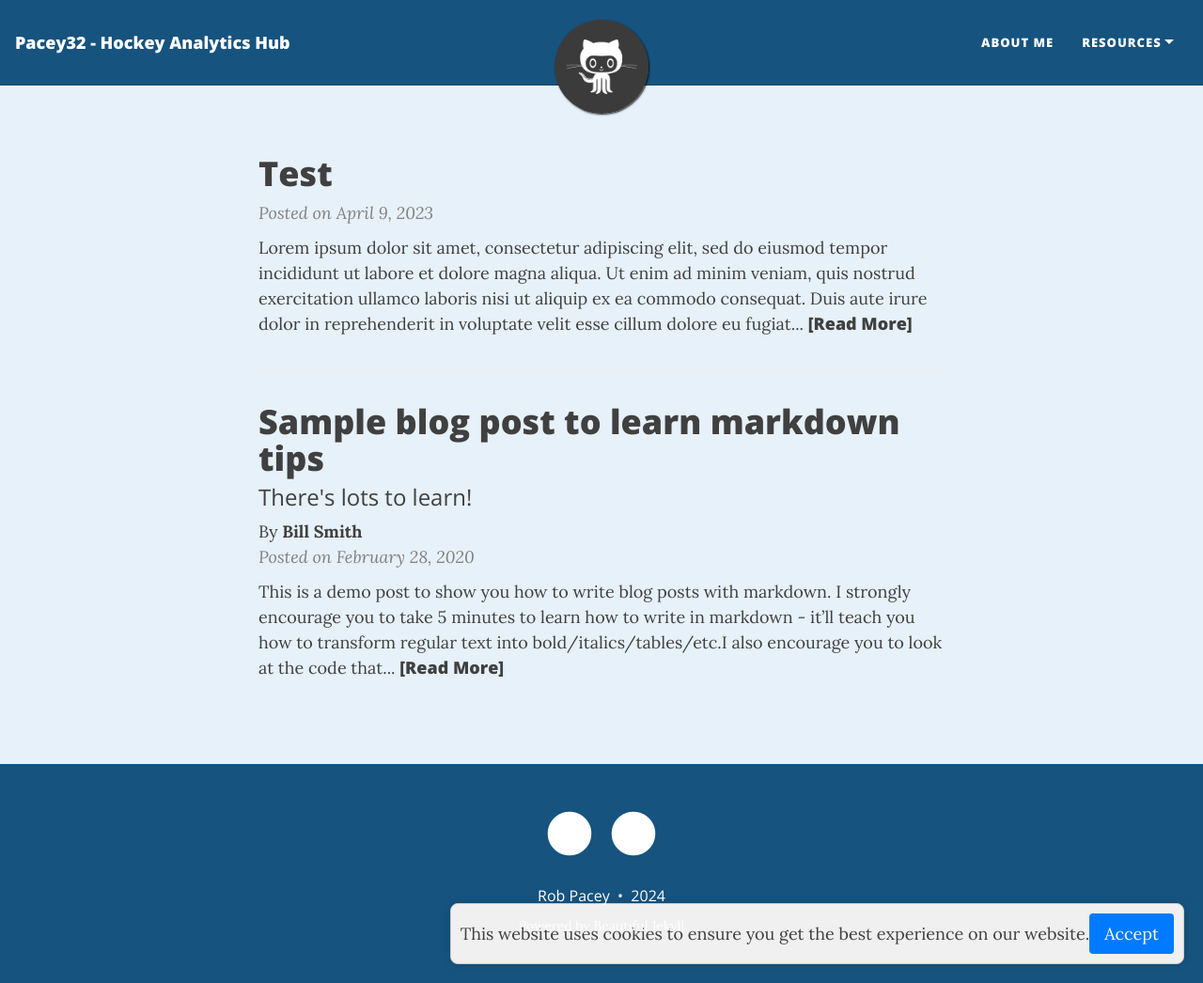
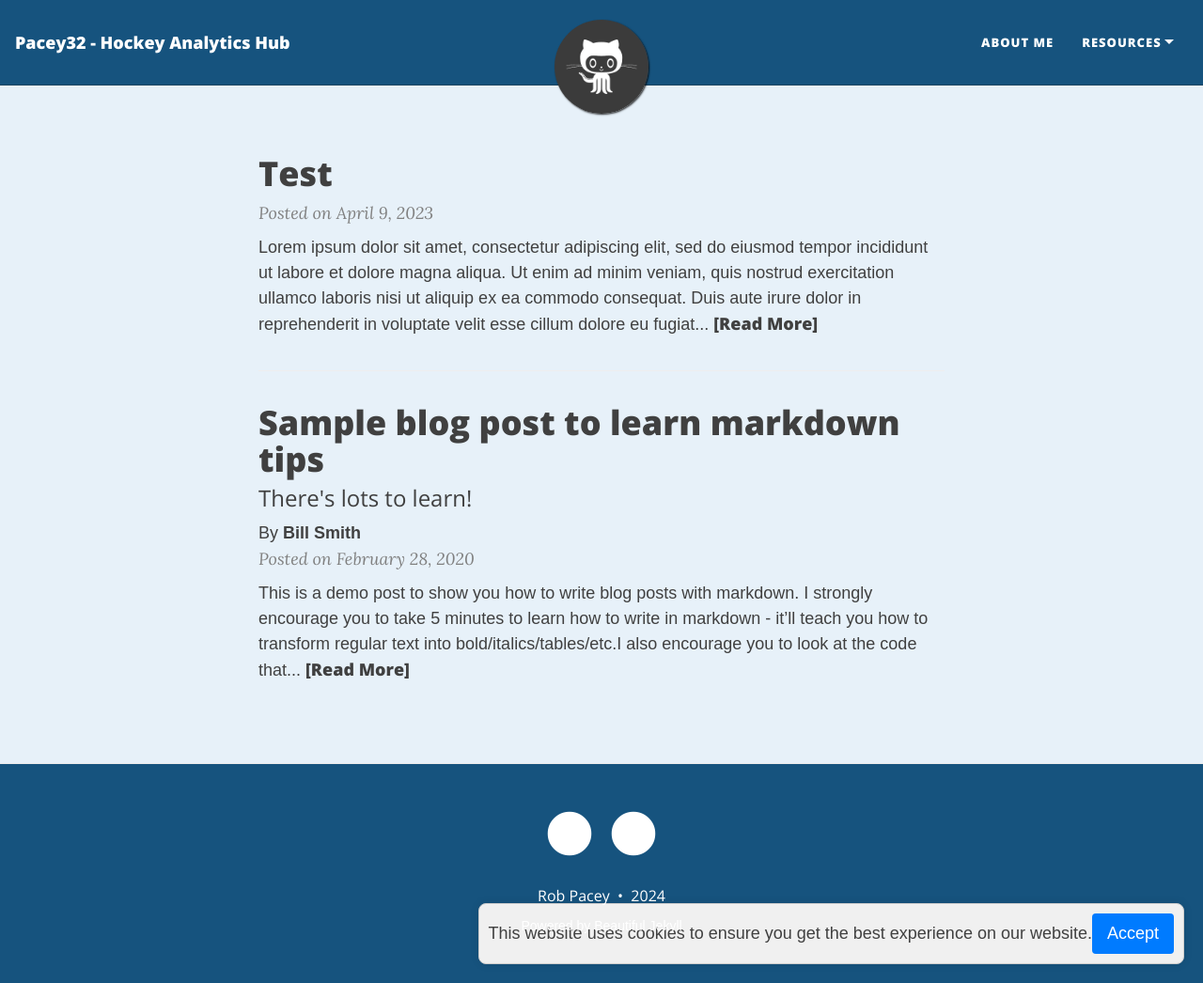
Before and after one commit to robpacey32/robpacey32.github.io, a Jekyll site: the page built from index.html, in a window 1280 px wide and 1046 px high. Shown: the whole window at 94% size. Built offline with Jekyll 4.4.1, drawn with Linux system fonts in a browser that asks for light colours; nearby versions of some CDN libraries; the list of posts is cut into pages by our own code.

Commit message:
Update default fonts

```diff
--- a/assets/css/beautifuljekyll.css
+++ b/assets/css/beautifuljekyll.css
@@ -11,7 +11,7 @@ html {
 }
 
 body {
-  font-family: 'Lora', 'Times New Roman', serif;
+  font-family: 'Corbel', Arial, sans-serif;
   font-size: 1.125rem;
   color: {{ site.text-col | default: "#404040" }};
   position: relative;
```
